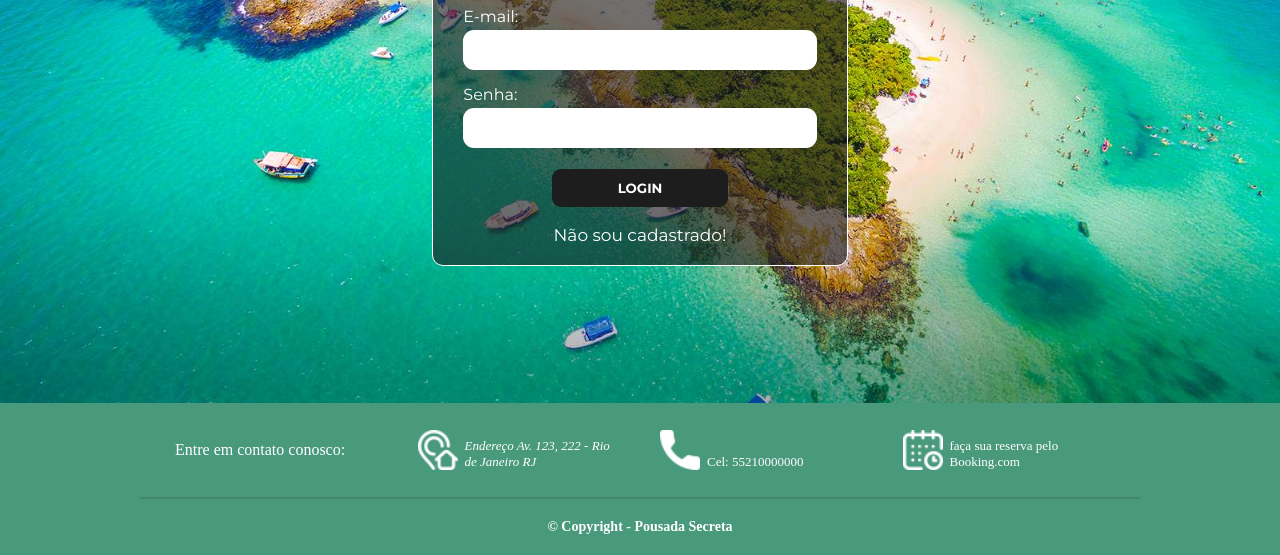
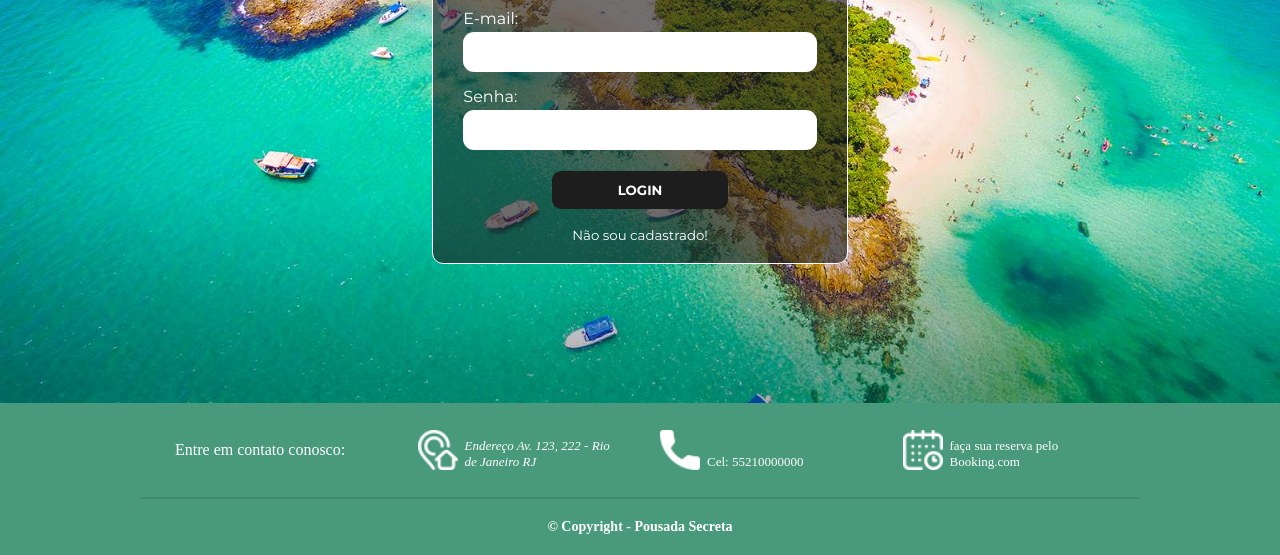
Before and after one commit to AldomarAssolin/projeto-hotel, a plain HTML site: page pages/login.html in a window 1280 px wide. Shown: the part 317-872 px from the top of the page. Drawn offline with Linux system fonts and the light colour scheme.

Commit message:
btns login

```diff
--- a/css/login.css
+++ b/css/login.css
@@ -87,3 +87,14 @@ form span:hover{
 .btn button:hover{
     background: #1d1d1dc7;
 }
+#btn_login, #btn_register{
+    width: 100%;
+    text-align: center;
+    color: #fff;
+
+    font-family: 'Montserrat', sans-serif;
+
+    border: none;
+    background: transparent;
+    cursor: pointer;
+}
--- a/pages/login.html
+++ b/pages/login.html
@@ -51,7 +51,7 @@
                 <label for="password">Senha:</label>
                 <input type="password" name="password" id="password" required>
                 <div class="btn"><button>login</button></div>
-                <span id="btn_login">Não sou cadastrado!</span>
+                <button type="button" id="btn_login">Não sou cadastrado!</button>
             </form>
         </div>
         <div class="register">
@@ -69,7 +69,7 @@
                 <label for="checkPassword">Confirme sua senha:</label>
                 <input type="password" name="password" id="checkPassword" required>
                 <div class="btn"><button>registrar</button></div>
-                <span id="btn_register">Já sou cadastrado!</span>
+                <button id="btn_register">Já sou cadastrado!</button>
             </form>
         </div>
     </main>
```
